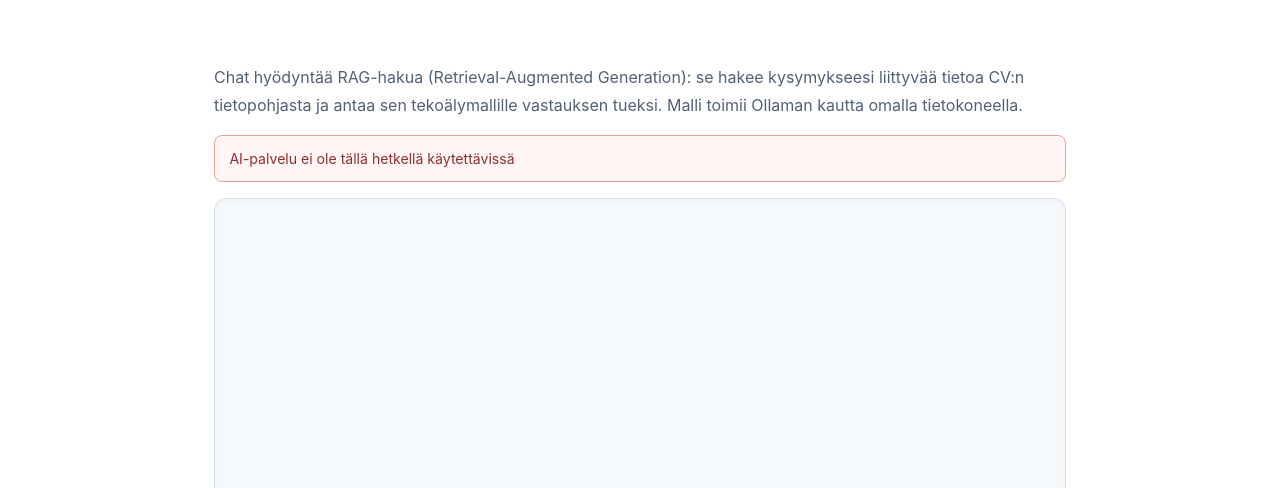
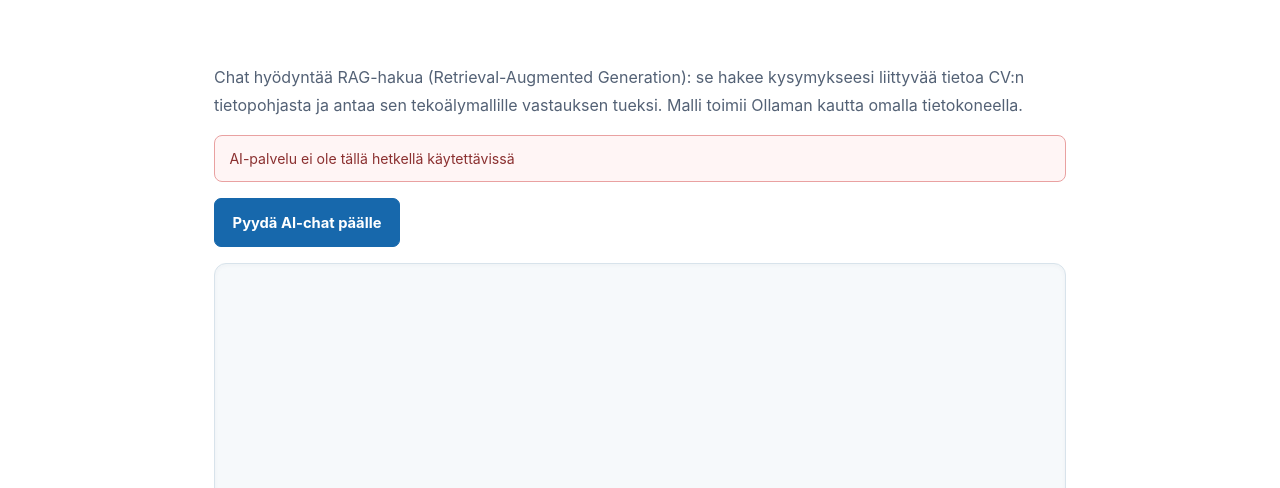
Before and after one commit to Lahnae/ville-cv-ai, a plain HTML site: page ai-chat.html in a window 1280 px wide. Shown: the part 312-800 px from the top of the page. Drawn offline with Linux system fonts and the light colour scheme; no server answers.

Commit message:
Added button for chatbot activation via email

```diff
--- a/assets/js/chat.js
+++ b/assets/js/chat.js
@@ -45,14 +45,42 @@ function updateStatus(online, model = null) {
         chatWindow.parentElement.insertBefore(status, chatWindow);
     }
 
+    let requestButton = document.getElementById("ai-start-request");
+    if (!requestButton) {
+        requestButton = document.createElement("a");
+        requestButton.id = "ai-start-request";
+        requestButton.classList.add("btn");
+        requestButton.href =
+            "mailto:vilkor88@gmail.com" +
+            "?subject=AI-chatin%20käynnistämispyyntö" +
+            "&body=Hei%20Ville!%0A%0AKävin%20tutustumassa%20CV-sivustoosi%20ja%20haluaisin%20kokeilla%20AI-chatia.%20Voisitko%20laittaa%20chatin%20päälle%3F%0A%0AYstävällisin%20terveisin%2C%0A";
+        requestButton.textContent = "Pyydä AI-chat päälle";
+        requestButton.target = "_blank";
+        requestButton.rel = "noopener";
+        requestButton.setAttribute("aria-label", "Pyydä Villeä käynnistämään AI-chat");
+
+        chatWindow.parentElement.insertBefore(
+            requestButton,
+            chatWindow
+        );
+    }
+
     if (online) {
-        status.textContent = model ? `AI-palvelu käytettävissä – ${model}` : "AI-palvelu käytettävissä";
+        status.textContent = model
+            ? `AI-palvelu käytettävissä – ${model}`
+            : "AI-palvelu käytettävissä";
+
         status.classList.remove("offline");
         status.classList.add("online");
+
+        requestButton.style.display = "none";
     } else {
         status.textContent = "AI-palvelu ei ole tällä hetkellä käytettävissä";
+
         status.classList.remove("online");
         status.classList.add("offline");
+
+        requestButton.style.display = "inline-flex";
     }
 }
 
--- a/style.css
+++ b/style.css
@@ -831,6 +831,11 @@ code {
   background: #0f548e;
 }
 
+#ai-start-request {
+  display: none;
+  margin: 0 auto 1rem;
+}
+
 @media (max-width:900px) {
   .hamburger {
     display: block;
```
